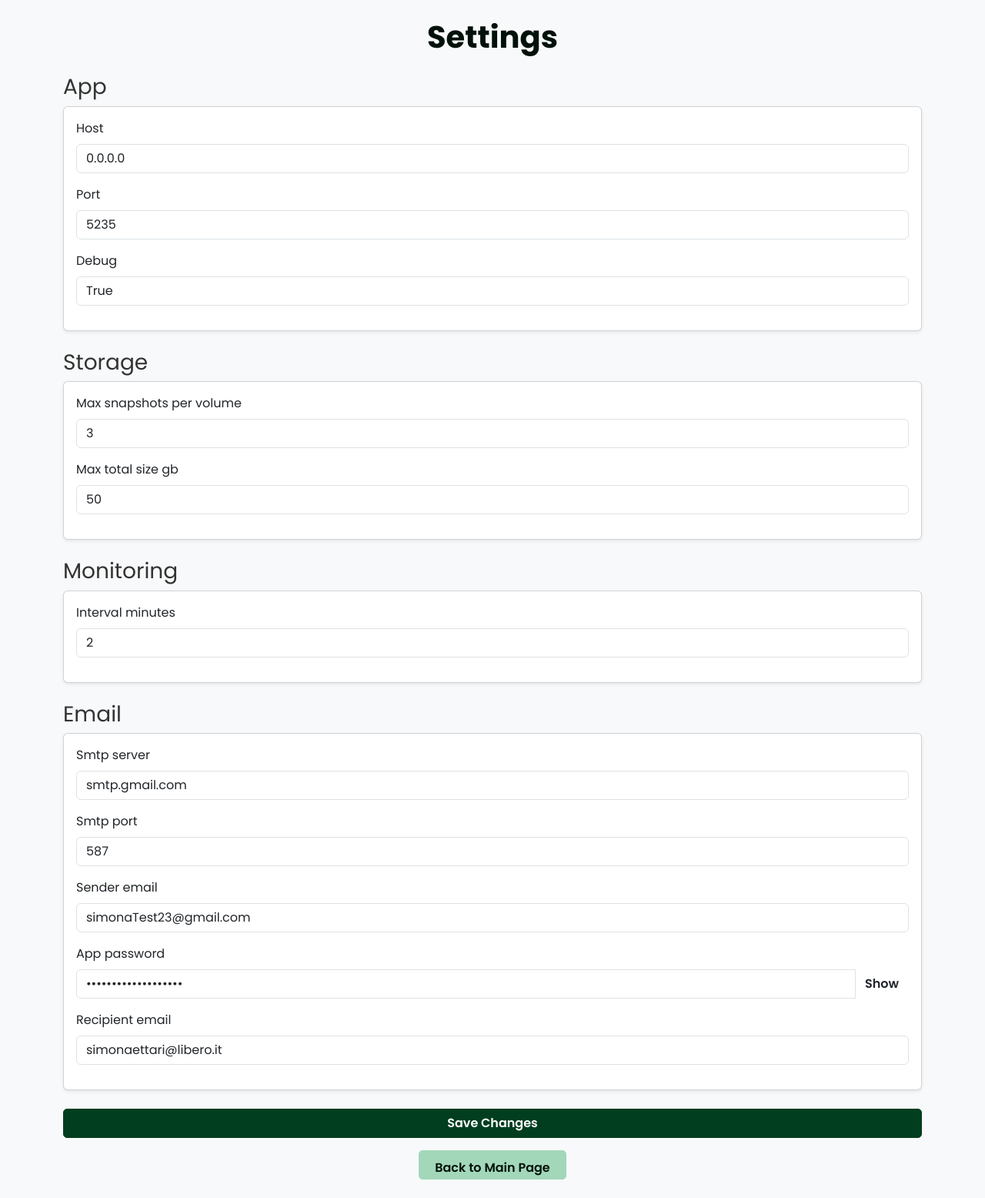
After one commit to simona2606/snap-stack, a Flask app: page /settings in a window 1280 px wide. The commit adds this page. Shown: the whole page at 77% size. Run offline with Flask 3, Linux system fonts and the light colour scheme.

Commit message:
added config

```diff
--- a/app/app.py
+++ b/app/app.py
@@ -1,4 +1,4 @@
-from flask import Flask, render_template, request, redirect, url_for
+from flask import Flask, render_template, request, redirect, url_for, jsonify
 from monitor import monitor_volumes
 from restore import restore_volume
 from scheduler import schedule_snapshots, start_monitoring
@@ -7,10 +7,14 @@ from apscheduler.schedulers.background import BackgroundScheduler
 import os
 from client import get_cinder_client
 from notifications import logging, send_email
+from config import load_config, update_config
+import yaml
 
 # Initial configuration
 app = Flask(__name__)
 scheduler = BackgroundScheduler()
+
+config = load_config()
 
 # Function to create a snapshot
 def create_snapshot(volume_id):
@@ -120,6 +124,40 @@ def restore(volume_id):
         message = (f"Error restoring volume {volume_id}: {e}", "danger")  # Error message
         return render_template('index.html', message=message)
 
+@app.route('/settings', methods=['GET', 'POST'])
+def settings():
+    message = None
+
+    if request.method == 'POST':
+        try:
+            # Raccogli i nuovi dati dal form
+            new_data = request.form.to_dict(flat=False)
+
+            # Converti i dati in un formato accettabile
+            formatted_data = {}
+            for key, value in new_data.items():
+                section, subkey = key.split("[", 1)
+                subkey = subkey.rstrip("]")
+                if section not in formatted_data:
+                    formatted_data[section] = {}
+                formatted_data[section][subkey] = value[0]
+
+            # Update the configuration
+            updated_config = update_config(formatted_data)
+            message = ("Settings updated successfully!", "success")
+        except Exception as e:
+            logging.error(f"Error updating settings: {str(e)}")
+            message = (f"Error updating settings: {str(e)}", "danger")
+
+    # View the configuration
+    try:
+        current_config = load_config()
+        return render_template("settings.html", config=current_config, message=message)
+    except Exception as e:
+        logging.error(f"Error loading settings: {str(e)}")
+        message = (f"Error loading settings: {str(e)}", "danger")
+        return render_template("settings.html", config={}, message=message)
+
 if __name__ == '__main__':
     try:
         # Starts volume monitoring in the background
@@ -127,6 +165,9 @@ if __name__ == '__main__':
 
         # Start the scheduler and the Flask app.
         scheduler.start()
-        app.run(host='0.0.0.0', port=5235)
+        app.run(
+            host=config["app"]["host"],
+            port=config["app"]["port"]
+        )
     except Exception as e:
         logging.error(f"Error starting the application: {e}")
--- /dev/null
+++ b/app/config.yaml
@@ -0,0 +1,18 @@
+app:
+  host: "0.0.0.0"
+  port: 5235
+  debug: true
+
+storage:
+  max_snapshots_per_volume: 3
+  max_total_size_gb: 50
+
+monitoring:
+  interval_minutes: 2
+
+email:
+  smtp_server: "smtp.gmail.com"
+  smtp_port: 587
+  sender_email: "simonaTest23@gmail.com"
+  app_password: "rqsj obct otjo vcsh"
+  recipient_email: "simonaettari@libero.it"
--- a/app/monitor.py
+++ b/app/monitor.py
@@ -16,7 +16,7 @@ def monitor_volumes():
                 snapshots = cinder.volume_snapshots.list(search_opts={'volume_id': volume.id})
                 if snapshots:
                     latest_snapshot = sorted(snapshots, key=lambda s: s.created_at)[-1]
-                    restore_volume(volume.id, latest_snapshot.id)
+                    restore_volume(volume.id, latest_snapshot.id, f"restored-{volume.id}")
                     logging.info(f"Volume {volume.id} restored from the snapshot {latest_snapshot.id}")
 
         # Send email if there are volumes in error state
--- a/app/requirements.txt
+++ b/app/requirements.txt
@@ -3,3 +3,4 @@ apscheduler==3.10.1
 python-cinderclient==9.3.0
 requests==2.31.0
 keystoneauth1==5.2.0
+PyYAML>=6.0,<7.0
--- a/app/static/styles.css
+++ b/app/static/styles.css
@@ -14,11 +14,12 @@ h1 {
     color: #01110a;
 }
 
+/* Table Styles */
 .table {
-    background: #ffffff;
+    background: #ffffff; /* White background for the table */
     border-radius: 8px;
     box-shadow: 0px 4px 8px rgba(0, 0, 0, 0.1);
-    color: #01110a;
+    color: #01110a; /* Dark text */
 }
 
 .table-hover tbody tr:hover {
@@ -29,102 +30,77 @@ h1 {
 .btn {
     border-radius: 5px;
     font-weight: 600;
+    height: 38px; /* Uniform height for all buttons */
+    text-align: center;
+}
+
+/* Primary Button (Create Snapshot) */
+.btn-primary {
+    background-color: #003E1F; /* Dark green */
+    border-color: #003E1F;
     color: #ffffff;
 }
 
-/* Uniform button widths */
-.btn-fixed-width {
-    width: 100%;
-}
-
-.btn-primary {
-    background-color: #003e1f;
-    border-color: #003e1f;
-}
-
 .btn-primary:hover {
-    background-color: #003e1f; /* No color change */
-    border-color: #003e1f;
+    background-color: #004E29; /* Slightly lighter green */
+    border-color: #004E29;
 }
 
 .btn-primary:focus, .btn-primary:active {
-    background-color: #003e1f; /* No color change when clicked */
-    border-color: #003e1f;
+    background-color: #004E29;
+    border-color: #004E29;
     box-shadow: none; /* Remove focus outline */
 }
 
-.btn-warning {
-    background-color: #73ba9b;
-    border-color: #73ba9b;
-    color: #ffffff;
+/* Secondary Button (Clean Old Snapshots and Restore) */
+.btn-secondary {
+    background-color: #73BA9B; /* Light green */
+    border-color: #73BA9B;
+    color: #01110A; /* Dark text */
 }
 
-.btn-warning:hover {
-    background-color: #73ba9b; /* No color change */
-    border-color: #73ba9b;
+.btn-secondary:hover {
+    background-color: #87C5AA; /* Slightly lighter green */
+    border-color: #87C5AA;
 }
 
-.btn-warning:focus, .btn-warning:active {
-    background-color: #73ba9b; /* No color change when clicked */
-    border-color: #73ba9b;
-    box-shadow: none; /* Remove focus outline */
+.btn-secondary:focus, .btn-secondary:active {
+    background-color: #87C5AA;
+    border-color: #87C5AA;
+    box-shadow: none;
 }
 
-.btn-success {
-    background-color: #003e1f;
-    border-color: #003e1f;
+/* Back Button */
+.btn-back {
+    background-color: #A2D7B9;
+    border-color: #A2D7B9;
+    color: #01110A; /* Dark text */
+    font-weight: 600;
+    padding: 10px 20px;
+    text-align: center;
 }
 
-.btn-success:hover {
-    background-color: #003e1f; /* No color change */
-    border-color: #003e1f;
+.btn-back:hover {
+    background-color: #87C5AA; /* Slightly darker green */
+    border-color: #87C5AA;
+    color: #01110A;
 }
 
-.btn-success:focus, .btn-success:active {
-    background-color: #003e1f; /* No color change when clicked */
-    border-color: #003e1f;
-    box-shadow: none; /* Remove focus outline */
+.btn-back:focus, .btn-back:active {
+    background-color: #87C5AA;
+    border-color: #87C5AA;
+    box-shadow: none;
 }
 
 /* Alerts */
 .alert-danger {
-    background-color: #ba2d0b;
+    background-color: #BA2D0B;
     color: #ffffff;
-    border-color: #ba2d0b;
+    border-color: #BA2D0B;
 }
 
 .alert-success {
-    background-color: #73ba9b;
+    background-color: #73BA9B;
     color: #ffffff;
-    border-color: #73ba9b;
+    border-color: #73BA9B;
 }
-
-/* Text Colors for Status */
-.text-danger {
-    font-weight: bold;
-    color: #ba2d0b;
-}
-
-.text-success {
-    font-weight: bold;
-    color: #73ba9b;
-}
-
-/* New Styles for Alignment and Spacing */
-
-/* Ensure inputs and buttons in the same form have uniform height */
-form.d-flex.align-items-center > input,
-form.d-flex.align-items-center > button {
-    height: 100%; /* Ensures all elements have the same height */
-    align-items: center;
-}
-
-/* Add consistent spacing around form elements */
-form.d-flex.align-items-center {
-    gap: 10px; /* Space between inputs and button */
-}
-
-/* Adjust spacing above and below forms */
-.mb-3 {
-    margin-bottom: 1.5rem; /* Consistent spacing under the form */
-}
--- a/app/templates/restore.html
+++ b/app/templates/restore.html
@@ -39,7 +39,7 @@
 
         <!-- Back Button -->
         <div class="text-center mt-3">
-            <a href="/" class="btn btn-warning">Back to the Main Page</a>
+            <a href="/" class="btn btn-back">Back to the Main Page</a>
         </div>
     </div>
 
--- /dev/null
+++ b/app/templates/settings.html
@@ -0,0 +1,83 @@
+<!DOCTYPE html>
+<html lang="en">
+<head>
+    <meta charset="UTF-8">
+    <meta name="viewport" content="width=device-width, initial-scale=1.0">
+    <title>Settings</title>
+    <link href="https://cdn.jsdelivr.net/npm/bootstrap@5.3.0-alpha1/dist/css/bootstrap.min.css" rel="stylesheet">
+    <link rel="stylesheet" href="/static/styles.css">
+</head>
+
+<body class="bg-light" style="font-family: 'Poppins', sans-serif;">
+    <div class="container mt-4">
+
+        <!-- Feedback Message -->
+        {% if message %}
+        <div class="alert alert-{{ message[1] }} alert-dismissible fade show text-center" role="alert">
+            {{ message[0] }}
+            <button type="button" class="btn-close" data-bs-dismiss="alert" aria-label="Close"></button>
+        </div>
+        {% endif %}
+
+        <h1 class="text-center mb-4">Settings</h1>
+
+        <form action="/settings" method="post">
+            {% for section, options in config.items() %}
+            <h3>{{ section.capitalize() }}</h3>
+            <div class="card p-3 mb-4 shadow-sm">
+                {% for key, value in options.items() %}
+                <div class="mb-3">
+                    <label for="{{ section }}_{{ key }}" class="form-label">{{ key.replace('_', ' ').capitalize() }}</label>
+                    {% if "password" in key.lower() %}
+                    <!-- Password Field with Show/Hide Button -->
+                    <div class="input-group">
+                        <input
+                            type="password"
+                            class="form-control"
+                            id="{{ section }}_{{ key }}"
+                            name="{{ section }}[{{ key }}]"
+                            value="{{ value }}">
+                        <button
+                            type="button"
+                            class="btn btn-show"
+                            onclick="togglePasswordVisibility('{{ section }}_{{ key }}')">
+                            Show
+                        </button>
+                    </div>
+                    {% else %}
+                    <!-- Normal Field -->
+                    <input
+                        type="text"
+                        class="form-control"
+                        id="{{ section }}_{{ key }}"
+                        name="{{ section }}[{{ key }}]"
+                        value="{{ value }}">
+                    {% endif %}
+                </div>
+                {% endfor %}
+            </div>
+            {% endfor %}
+            <button type="submit" class="btn btn-primary w-100">Save Changes</button>
+        </form>
+
+        <div class="text-center mt-3 mb-4">
+            <a href="/" class="btn btn-back">Back to Main Page</a>
+        </div>
+    </div>
+
+    <script>
+        function togglePasswordVisibility(inputId) {
+            const input = document.getElementById(inputId);
+            const button = input.nextElementSibling;
+
+            if (input.type === "password") {
+                input.type = "text";
+                button.textContent = "Hide";
+            } else {
+                input.type = "password";
+                button.textContent = "Show";
+            }
+        }
+    </script>
+</body>
+</html>
```
Also changed, not shown: app/config.py (added, +74 -0 lines), app/notifications.py (+15 -10 lines), app/scheduler.py (+9 -2 lines), app/storage.py (+8 -7 lines), app/templates/index.html (+22 -30 lines).
